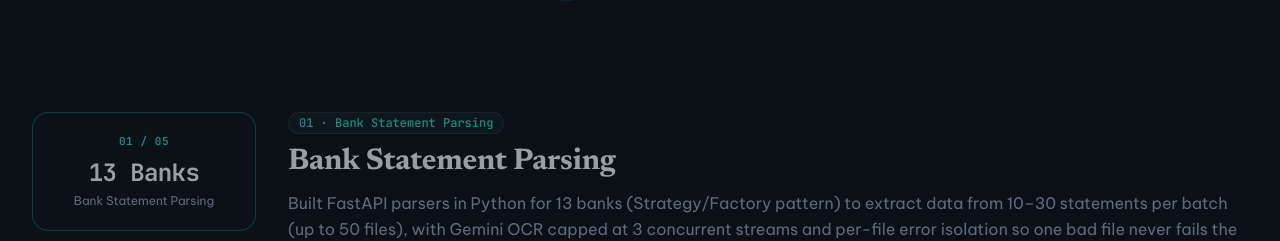
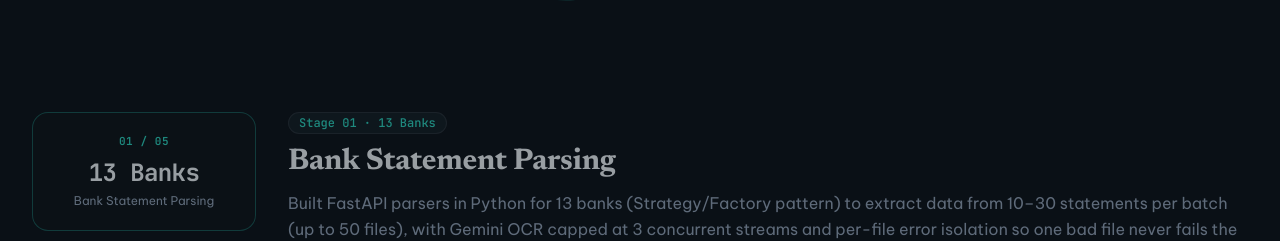
Before and after one commit to soodthin/dev-portfolio, a Next.js app: page / in a window 1280 px wide. Shown: the part 1524-1765 px from the top of the page. Built offline with nearby package versions, Linux system fonts and the light colour scheme.

Commit message:
refactor(experience): display stage number and metric in badge to complement highlight heading

```diff
--- a/components/sections/WorkHistorySection.tsx
+++ b/components/sections/WorkHistorySection.tsx
@@ -23,7 +23,7 @@ const INITIAL_PATH_LEN = 1139.7;
  * Variant 01 — Classic Sinuous River (2 hạt dữ liệu chạy 60fps trên đường cong Bezier)
  */
 export function WorkHistorySection() {
-  const { data } = usePortfolio();
+  const { data, lang } = usePortfolio();
   const experience = data.experiences[0];
   const stages = experience?.pipelineStages || [];
 
@@ -249,7 +249,7 @@ export function WorkHistorySection() {
           <div className="flex-1 min-w-0 space-y-2.5">
             <div className="flex items-center gap-2">
               <span className="px-2.5 py-0.5 rounded-full text-xs font-mono font-medium text-[var(--accent)] bg-[var(--surface-2)] border border-[var(--hairline)]">
-                {cur.step} · {cur.name}
+                {lang === 'vi' ? `Giai đoạn ${cur.step}` : `Stage ${cur.step}`} · {cur.metric}
               </span>
             </div>
             <h3 className="font-serif text-2xl sm:text-3xl font-bold text-[var(--text)] tracking-[-0.01em]">
```
